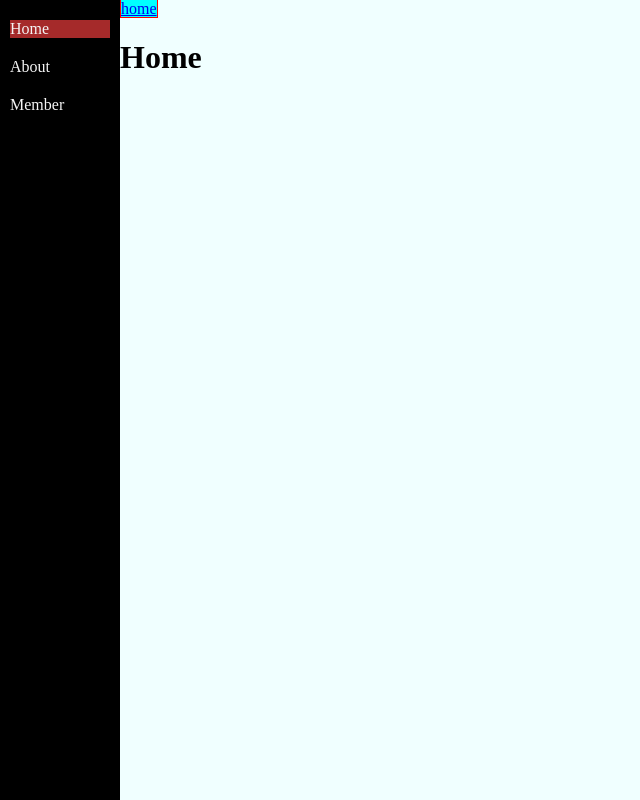
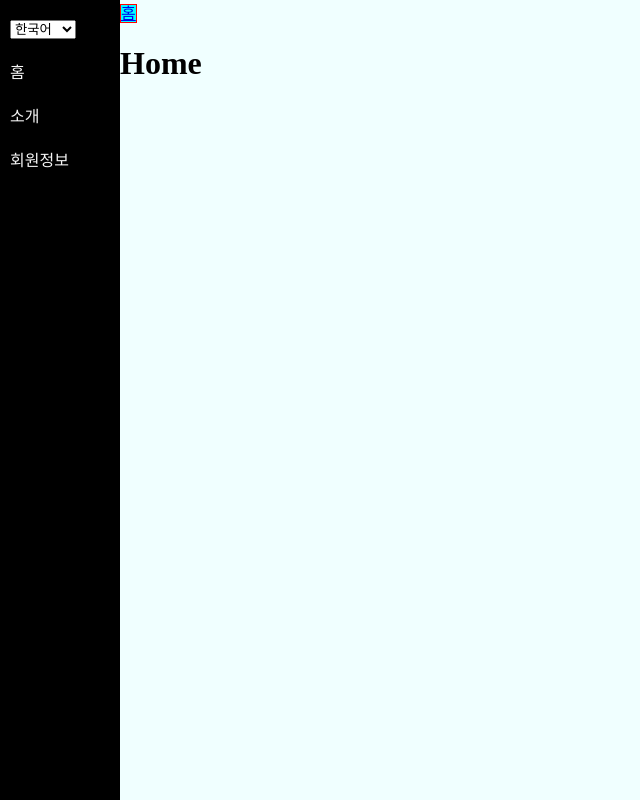
Before and after one commit to ohhoonim/factory-front, a Vue app: page / in a window 1280 px wide. Shown: the whole page, without its empty margins (0-640 px from the left). Built offline with nearby package versions, Linux system fonts and the light colour scheme.

Commit message:
i18n 적용

```diff
--- a/package.json
+++ b/package.json
@@ -11,6 +11,7 @@
   "dependencies": {
     "pinia": "^2.1.3",
     "vue": "^3.2.47",
+    "vue-i18n": "^9.2.2",
     "vue-router": "^4.1.6"
   },
   "devDependencies": {
--- a/src/App.vue
+++ b/src/App.vue
@@ -1,29 +1,14 @@
 <script setup>
-import { RouterLink, useRoute, useRouter } from 'vue-router';
-import TabItem from './components/tab/tabItem.vue'
-import {tabsStore} from './store/tabsStore.js'
-const router = useRouter()
-const routes = router.getRoutes()
-const store = tabsStore()
-const setTabs = (r) => {
-  store.addTab(r)
-}
+import TabItem from "./components/tab/tabItem.vue";
+import Sidebar from "./components/layout/Sidebar.vue";
 </script>
 
 <template>
   <div id="container">
-    <div id="sidebar">
-      <router-link v-for="route in routes"
-        :key="route.path"
-        :to="route.path"
-        @click="setTabs(route)">
-          {{ route.name }}
-      </router-link>
-
-    </div>
+    <Sidebar/>
     <div id="contents">
-      <tab-item/>
-      <router-view/>
+      <tab-item />
+      <router-view />
     </div>
   </div>
 </template>
--- /dev/null
+++ b/src/components/layout/Sidebar.vue
@@ -0,0 +1,37 @@
+<script setup>
+import { RouterLink, useRouter } from "vue-router";
+import { tabsStore } from "../../store/tabsStore.js";
+import { useI18n } from "vue-i18n";
+const { t, locale } = useI18n();
+const router = useRouter();
+const routes = router.getRoutes();
+const store = tabsStore();
+const setTabs = (r) => {
+  store.addTab(r);
+};
+</script>
+<template>
+  <div id="sidebar">
+    <div class="contexts">
+      <select v-model="locale">
+        <option value="ko">한국어</option>
+        <option value="en">English</option>
+      </select>
+    </div>
+    <div class="menus">
+      <router-link
+        v-for="route in routes"
+        :key="route.path"
+        :to="route.path"
+        @click="setTabs(route)"
+      >
+        {{ t(route.name) }}
+      </router-link>
+    </div>
+  </div>
+</template>
+<style>
+.contexts {
+    margin-bottom: 20px;
+}
+</style>
--- a/src/components/tab/tabItem.vue
+++ b/src/components/tab/tabItem.vue
@@ -2,12 +2,13 @@
   <div class="tabs">
     <router-link v-for="tab in tabs"
         :key="tab.path"
-        :to="tab.path">{{ tab.name }}</router-link>
+        :to="tab.path">{{ t(tab.name) }}</router-link>
   </div>
 </template>
 <script setup>
 import { tabsStore }  from '../../store/tabsStore';
-
+import { useI18n } from "vue-i18n";
+const { t } = useI18n();
 const store = tabsStore()
 const tabs = store.getTabs;
 </script>
--- a/src/main.js
+++ b/src/main.js
@@ -1,20 +1,27 @@
 import { createApp } from 'vue'
 import { createRouter, createWebHashHistory } from 'vue-router'
+import routes from './routes'
+import { createPinia } from 'pinia'
+import { createI18n } from 'vue-i18n'
+import messages from './messages'
+
 import './style.css'
 import App from './App.vue'
-import routes from './routes'
-
-import { createPinia } from 'pinia'
 
 const router = createRouter({
     history: createWebHashHistory(),
     routes,
 })
-
 const pinia = createPinia()
-
+const i18n = createI18n({
+    legacy: false, // you must set `false`, to use Composition API
+    locale: 'ko', // set locale
+    fallbackLocale: 'en', // set fallback locale
+    messages,
+})
 
 createApp(App)
     .use(router)
     .use(pinia)
+    .use(i18n)
     .mount('#app')
--- /dev/null
+++ b/src/messages/index.js
@@ -0,0 +1,7 @@
+import ko from './langs/ko'
+import en from './langs/en'
+const messages = {
+    ko,
+    en,
+}
+export default messages;
--- /dev/null
+++ b/src/messages/langs/en.js
@@ -0,0 +1,5 @@
+export default {
+    home: 'HOME',
+    about: 'ABOUT:',
+    member: 'MEMBER'
+}
--- /dev/null
+++ b/src/messages/langs/ko.js
@@ -0,0 +1,5 @@
+export default {
+    home: '홈',
+    about: '소개',
+    member: '회원정보'
+}
--- a/src/routes/index.js
+++ b/src/routes/index.js
@@ -1,7 +1,7 @@
 const routes = [
-    { name: 'Home', path: '/', component: () => import('../pages/Home.vue') },
-    {name: 'About', path: '/about', component: () => import('../pages/About.vue') },
-    {name: 'Member', path: '/member', component: () => import('../pages/Member.vue') },
+    { name: 'home', path: '/', component: () => import('../pages/Home.vue') },
+    { name: 'about', path: '/about', component: () => import('../pages/About.vue') },
+    { name: 'member', path: '/member', component: () => import('../pages/Member.vue') },
 ]
 
 
--- a/vite.config.js
+++ b/vite.config.js
@@ -1,6 +1,5 @@
 import { defineConfig } from 'vite'
 import vue from '@vitejs/plugin-vue'
-
 // https://vitejs.dev/config/
 export default defineConfig({
   plugins: [vue()],
```
Also changed, not shown: 1 other file (tests, documents, lock files or other folders).
